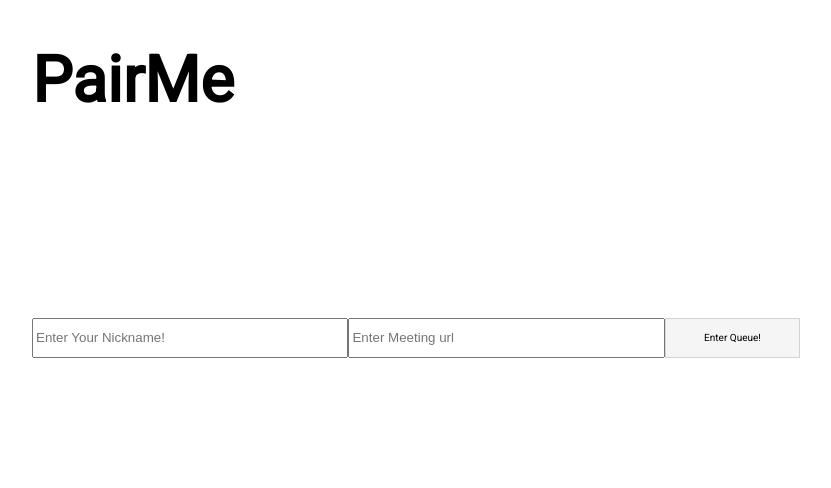
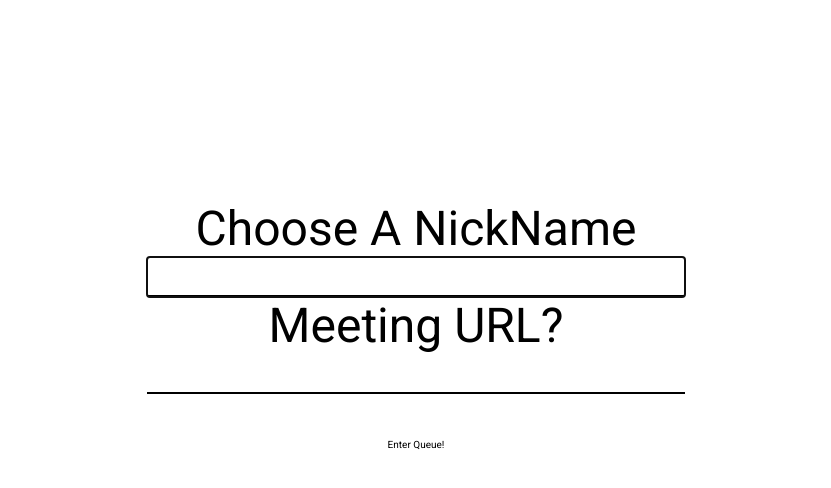
Before and after one commit to pairme/front-end, a React (Create React App) app: page / in a window 1280 px wide. Shown: the top 488 px of the page, without its empty margins (224-1055 px from the left). Built offline with nearby package versions, Linux system fonts and the light colour scheme; no server answers.

Commit message:
removes placeholder

```diff
--- a/src/App.js
+++ b/src/App.js
@@ -56,7 +56,7 @@ const App = () => {
   };
   return (
     <StyledApp className="App">
-      <h1>PairMe</h1>
+
       {!loggedIn ? (
         <UserInfoInput
           setUserName={setUserName}
@@ -66,6 +66,8 @@ const App = () => {
           setLoggedIn={setLoggedIn}
         />
       ) : (
+          <>
+            <h1>PairMe</h1>
             <ChatContainer
               socket={socket}
               submitMessage={submitMessage}
@@ -75,6 +77,7 @@ const App = () => {
               makePair={makePair}
               buttonDisabled={buttonDisabled}
             />
+          </>
         )}
     </StyledApp>
   );
--- a/src/components/UserInfoInput.js
+++ b/src/components/UserInfoInput.js
@@ -6,32 +6,44 @@ const StyledUserInfoInput = styled.form`
   box-sizing: border-box;
   margin-top: 200px;
   display: flex;
-  height: 40px;
-  flex-flow: row;
+  height: auto;
+  flex-flow: row wrap;
   align-items: center;
+  justify-content: center;
+  label{
+    width: 70%;
+    text-align: center;
+    font-size: 3rem;
+  }
   input {
     width: 70%;
-    height: 100%;
+    height: 40px;
     box-sizing: border-box;
+    border: none;
+    border-bottom: 2px solid black;
+    text-align:center;
   }
   .button {
     width: 30%;
-    height: 100%;
+    margin: 30px;
+    height: 40px;
     display: flex;
     align-items: center;
     justify-content: center;
-    border: 1px solid lightgray;
-    background-color: whitesmoke;
+    border: none;
+    background-color: white;
     box-sizing: border-box;
     cursor: pointer;
   }
 `
 
 const UserInfoInput = ({ userName, setUserName, userMeetingUrl, setUserMeetingUrl, setLoggedIn }) => (
-  <StyledUserInfoInput onSubmit={()=>setLoggedIn(true)}>
-    <input onChange={(e) => setUserName(e.target.value)} value={userName} placeholder="Enter Your Nickname!" />
-    <input onChange={(e) => setUserMeetingUrl(e.target.value)} value={userMeetingUrl} placeholder="Enter Meeting url" />
-    <p className="button" onClick={()=>setLoggedIn(true)}>Enter Queue!</p>
+  <StyledUserInfoInput onSubmit={() => setLoggedIn(true)}>
+    <label>Choose A NickName</label>
+    <input onChange={(e) => setUserName(e.target.value)} value={userName} autoFocus/>
+    <label>Meeting URL?</label>
+    <input onChange={(e) => setUserMeetingUrl(e.target.value)} value={userMeetingUrl} />
+    <p className="button" onClick={() => setLoggedIn(true)}>Enter Queue!</p>
   </StyledUserInfoInput>)
 
 export default UserInfoInput
```
Lines whose indentation alone changed are shown as unchanged.
